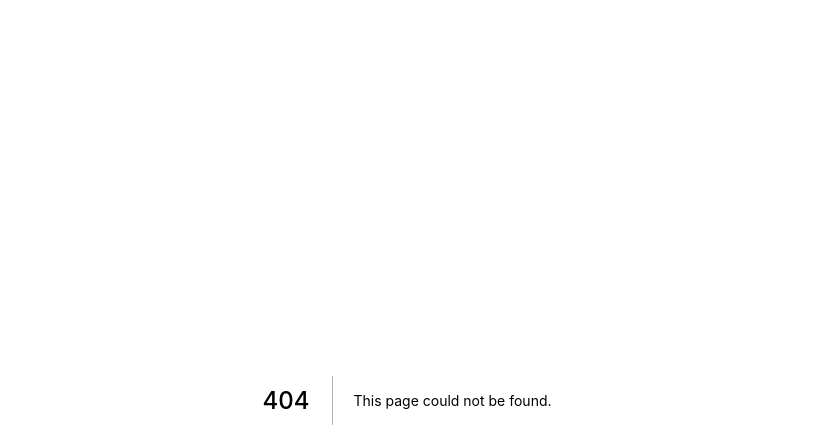
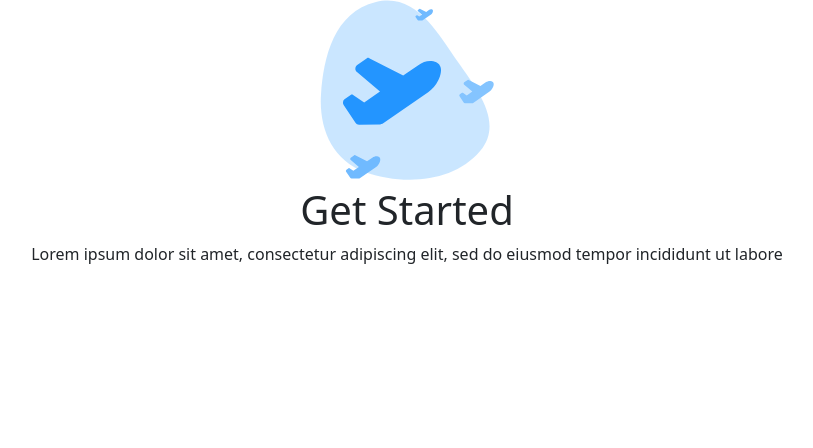
Before and after one commit to bug-hunter-squad/client, a Next.js app: page /welcome in a window 1280 px wide. Before the commit this address had no page. Shown: the top 448 px of the page, without its empty margins (233-1046 px from the left). Built offline with nearby package versions, Linux system fonts and the light colour scheme.

Commit message:
[ADD] Welcome ( not fix yet )

```diff
--- /dev/null
+++ b/components/atom/welcomeLogo.js
@@ -0,0 +1,11 @@
+import Image from "next/image";
+
+function SplashLogo() {
+  return (
+    <>
+      <Image src="/assets/img/logoLight.svg" alt="Logo" width="180" height="180" />
+    </>
+  );
+}
+
+export default SplashLogo;
--- /dev/null
+++ b/pages/welcome.js
@@ -0,0 +1,21 @@
+import Logo from "../components/atom/welcomeLogo";
+import styleWelcome from "../styles/Welcome.module.css";
+
+function Welcome() {
+  return (
+    <>
+      <div className="container text-center">
+        <div className={styleWelcome.content}>
+          <Logo />
+          <h1>Get Started</h1>
+          <p>
+            Lorem ipsum dolor sit amet, consectetur adipiscing elit, sed do
+            eiusmod tempor incididunt ut labore
+          </p>
+        </div>
+      </div>
+    </>
+  );
+}
+
+export default Welcome;
```
Also changed, not shown: public/assets/img/logoLight.svg (added), styles/Welcome.module.css (added).
